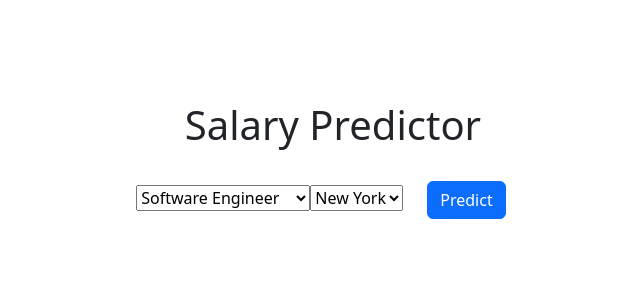
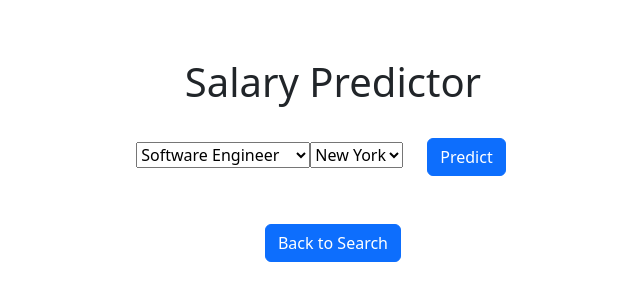
Before and after one commit to piersonf/capstone-edp, a React (Vite) app in the folder react/: page /predict in a window 1280 px wide. Shown: the part 228-528 px from the top of the page, without its empty margins (307-947 px from the left). Built offline with nearby package versions, Linux system fonts and the light colour scheme; sample sign-in values are in the browser's storage.

Commit message:
salary predict button in search

```diff
--- a/react/src/App.jsx
+++ b/react/src/App.jsx
@@ -30,7 +30,11 @@ function App() {
               </RequireAuth>
             } />
           <Route path="/Login" element={<LoginForm />} />
-          <Route path="/predict" element={<SalaryPrediction />} />
+          <Route path="/predict" element={
+              <RequireAuth>
+                <SalaryPrediction />
+              </RequireAuth>
+            } />
         </Routes>
       </AuthProvider>
     </Router>
--- a/react/src/components/SalaryPrediction.jsx
+++ b/react/src/components/SalaryPrediction.jsx
@@ -61,6 +61,7 @@ function SalaryPrediction() {
                 <p>Predicted Salary: ${predictedSalary}</p>
             </div>
         )}
+        <button className="btn btn-primary" onClick={() => window.history.back()}>Back to Search</button>
         </>
     )
 }
--- a/react/src/components/Search.jsx
+++ b/react/src/components/Search.jsx
@@ -1,10 +1,12 @@
 import React, { useState, useEffect } from "react";
 import { useAuth } from "../hooks/AuthContext";
+import { useNavigate } from 'react-router-dom';
 
 const Search = ({ employeeData }) => {
     const [searchTerm, setSearchTerm] = useState("");
     const [filteredData, setFilteredData] = useState(employeeData);
     let { user, logout } = useAuth();
+    const navigate = useNavigate();
     // if auth isn't working (more likely than it seems!!!) pull from local
     if(!user){
         user = JSON.parse(localStorage.getItem('user_id'));
@@ -61,7 +63,8 @@ const Search = ({ employeeData }) => {
                     </li>
                 ))}
             </ul>
-            <button className="btn btn-primary mt-3" onClick={() => logout()}> Log out</button>
+            <button className="btn btn-primary mt-3" onClick={() => logout()}>Log out</button>
+            <button className="btn btn-primary mt-3" onClick={() => navigate("/predict")}>Predict Salary</button>
         </div>
     );
 }
```
